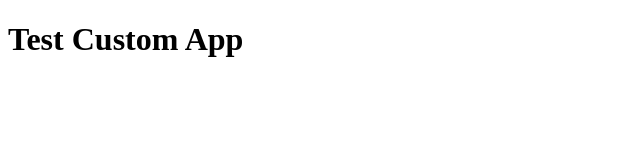
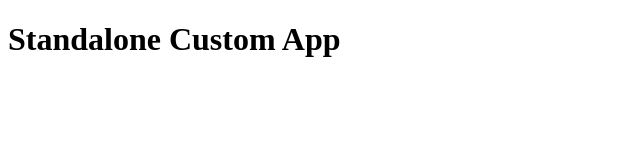
Before and after one commit to PrinceNebulon/test-custom-app, a plain HTML site: page standalone.html in a window 1280 px wide. Shown: the whole page, without its empty margins (0-640 px from the left). Drawn offline with Linux system fonts and the light colour scheme.

Commit message:
Update standalone.html

```diff
--- a/standalone.html
+++ b/standalone.html
@@ -1,9 +1,9 @@
 <!DOCTYPE html>
 <html>
 <head>
-    <title>Test Custom App</title>
+    <title>Standalone Custom App</title>
 </head>
 <body>
-  <h1>Test Custom App</h1>
+  <h1>Standalone Custom App</h1>
 </body>
 </html>
```
